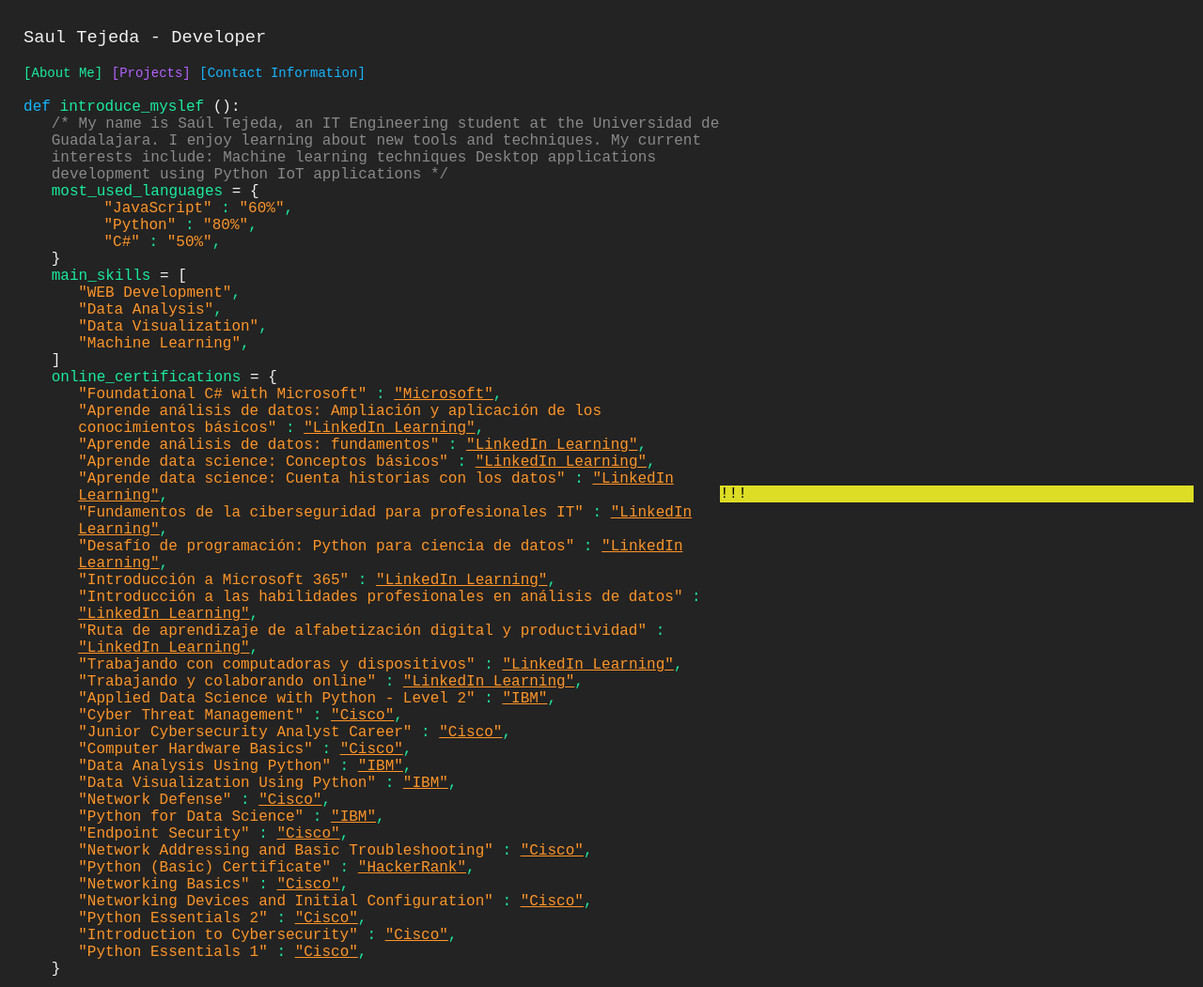
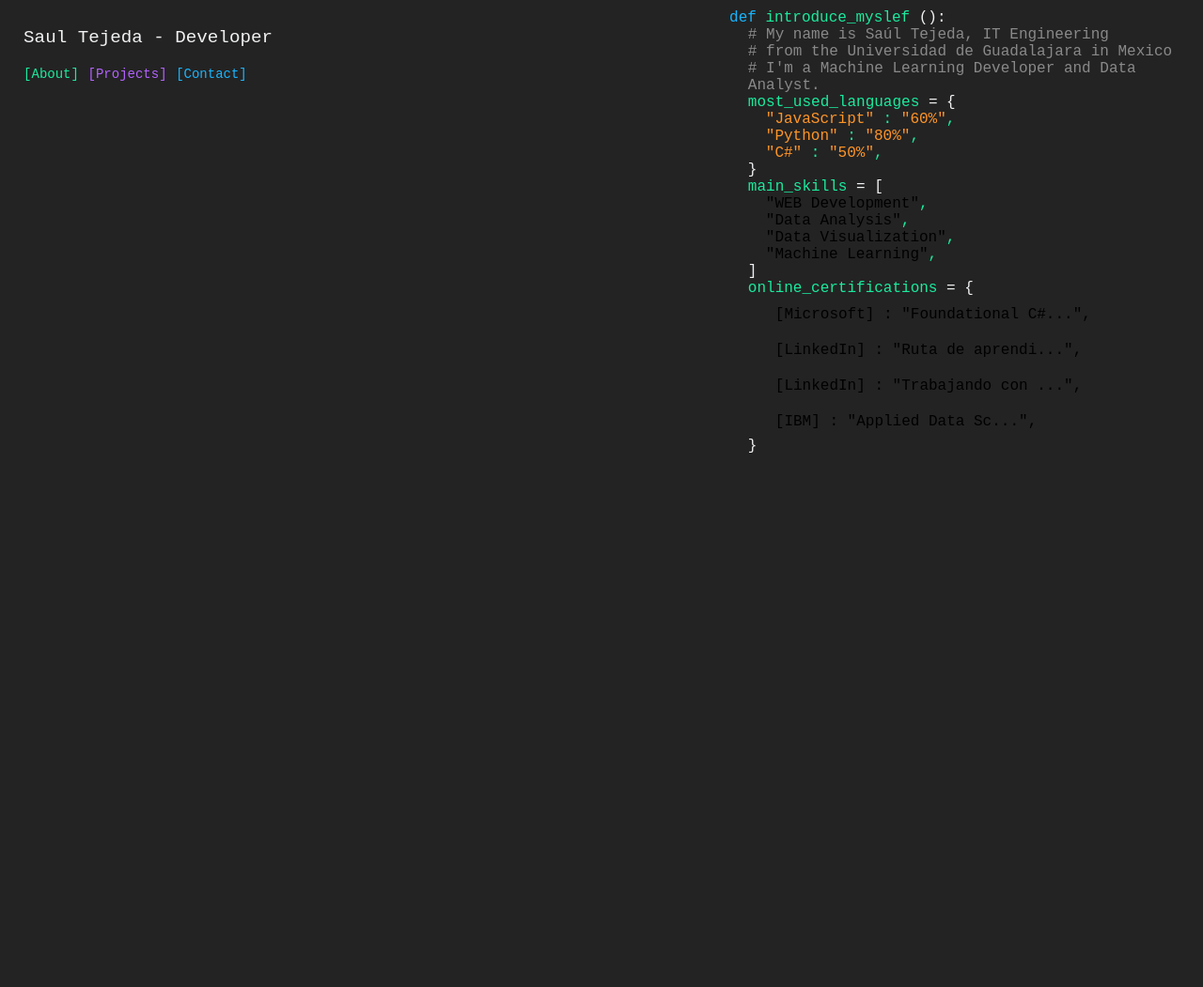
Before and after one commit to saulTejeda117/Portfolio-2023, a plain HTML site: page Portafolio2024/index.html in a window 1280 px wide. Shown: the whole page at 94% size. After the commit the page ends 800 px from the top, so only its background shows below. Drawn offline with nearby package versions, Linux system fonts and the light colour scheme.

Commit message:
typing animation

```diff
--- a/Portafolio2024/css/styles.css
+++ b/Portafolio2024/css/styles.css
@@ -5,8 +5,22 @@
 }
 .animation{
     width: 40%;
-    background-color: var(--yellow);
+    align-items: center;
 }
+
+/* Postion of the codes inside section */
+#certifications_list {
+    max-height: 150px;
+    overflow-y: auto;
+}
+#certifications_list::-webkit-scrollbar {
+    display: none;
+}
+
+#certificacionDiv{
+    padding: 10px;
+}
+
 
 body {
     --black: #232323;
@@ -35,9 +49,8 @@ body.invert {
 }
 
 body{
-    display: flex;
+     display: flex;
     justify-content: space-between;
-    align-items: center;
     user-select: none;
     background-color: var(--black);
     font-family: var(--font);
@@ -49,6 +62,7 @@ body{
 h1{
     font-weight: lighter;
     color: var(--white);
+    font-size: larger;
 }
 .nav_button{
     border: none;
--- a/Portafolio2024/index.html
+++ b/Portafolio2024/index.html
@@ -7,70 +7,66 @@
         <title>Saul Tejeda</title>
     </head>
     <body>
-        <div class="container"></div>
+
         <section class="information_section">
             <section class="first_identation">
-                <h1>Saul Tejeda - Developer</h1>
-                <span class="nav_button green"><a>[About Me]</a></span>
-                <span class="nav_button purple"><a>[Projects]</a></span>
-                <span class="nav_button blue"><a>[Contact Information]</a></span>
+                <h1 class="code_text">Saul Tejeda - Developer</h1>
+                <span class="code_text nav_button green"><a>[About]</a></span>
+                <span class="code_text nav_button purple"><a>[Projects]</a></span>
+                <span class="code_text nav_button blue"><a>[Contact]</a></span>
             </section>
-            <br>
+        </section>
+        <section class="animation">
             <section class="first_identation">
-                <span class="blue">def</span>
-                <span class="green">introduce_myslef</span>
-                <span class="white">():</span>
+                <span class="code_text blue">def</span>
+                <span class="code_text green">introduce_myslef</span>
+                <span class="code_text white">():</span>
 
                 <div class="second_identation">
-                    <span class="grey">
-                        /* My name is Saúl Tejeda, an IT Engineering student at the Universidad de Guadalajara.
-                        I enjoy learning about new tools and techniques. My current interests include:
-                        Machine learning techniques
-                        Desktop applications development using Python
-                        IoT applications */
-                    </span>
-
+                    <span class="code_text grey"># My name is Saúl Tejeda, IT Engineering</span>
+                    <br>
+                    <span class="code_text grey"># from the Universidad de Guadalajara in Mexico</span>
+                    <br>
+                    <span class="code_text grey"># I'm a Machine Learning Developer and Data Analyst.</span>
                     <!-- Most Used Languages Section -->
                     <div>
-                        <span class="green">most_used_languages</span>
-                        <span class="white">=</span>
-                        <span class="white">{</span>
-
-                        <div class="third_identation">
-                            <div class="third_identation" id="most_used_languages_list">
-                                <script src="javascript/most_used_languages.js"></script>
-                            </div>
+                        <span class="code_text green">most_used_languages</span>
+                        <span class="code_text white">=</span>
+                        <span class="code_text white">{</span>
+                        <div class="third_identation" id="most_used_languages_list">
+                            <script src="javascript/most_used_languages.js"></script>
                         </div>
                         <span class="white">}</span>
                     </div>
 
                     <!-- Main Skills Section -->
                     <div>
-                        <span class="green">main_skills</span>
-                        <span class="white">=</span>
-                        <span class="white">[</span>
-                        <div class="third_identation" id="main_skills_list">
+                        <span class="code_text green">main_skills</span>
+                        <span class="code_text white">=</span>
+                        <span class="code_text white">[</span>
+                        <div class=" third_identation" id="main_skills_list">
                             <script src="javascript/main_skills.js"></script>
                         </div>
-                        <span class="white">]</span>
+                        <span class="code_text white">]</span>
                     </div>
 
                     <!-- Online Certifications Section -->
                     <div>
-                        <span class="green">online_certifications</span>
-                        <span class="white">=</span>
-                        <span class="white">{</span>
+                        <span class="code_text green">online_certifications</span>
+                        <span class="code_text white">=</span>
+                        <span class="code_text white">{</span>
                         <div class="third_identation" id="certifications_list">
+                            <script src="https://code.jquery.com/jquery-3.6.4.min.js"></script>
                             <script src="javascript/certifications.js"></script>
                         </div>
-                        <span class="white">}</span>
+                        <span class="code_text white">}</span>
                     </div>
                 </div>
             </section>
+        </section>
 
-        </section>
-        <div class="animation">
-            <div> !!!</div>
-        </div>
+        <script src="https://code.jquery.com/jquery-3.6.4.min.js"></script>
+
+        <script src="javascript/animation_script.js"></script>
     </body>
 </html>
--- /dev/null
+++ b/Portafolio2024/javascript/animation_script.js
@@ -0,0 +1,42 @@
+$(document).ready(function () {
+    var theLetters = "a@b]c[%d*e+f-g)h&i\\j!k#l$m^n(o=pq {r}s3t2u1v0w9xyz";
+    var speed = 35;
+    var increment = 2;
+
+    $(".code_text").each(function () {
+      var $element = $(this);  // Guardar referencia al elemento actual
+      var spanText = $element.text();
+      var clen = spanText.length;
+      var si = 0;
+      var stri = 0;
+      var block = "";
+      var fixed = "";
+
+      (function rustle(i) {
+        setTimeout(function () {
+          if (--i) {
+            rustle(i);
+          }
+          nextFrame(i);
+          si = si + 1;
+        }, speed);
+      })(clen * increment + 1);
+
+      function nextFrame(pos) {
+        for (var i = 0; i < clen - stri; i++) {
+          var num = Math.floor(theLetters.length * Math.random());
+          var letter = theLetters.charAt(num);
+          block = block + letter;
+        }
+        if (si == (increment - 1)) {
+          stri++;
+        }
+        if (si == increment) {
+          fixed = fixed + spanText.charAt(stri - 1);
+          si = 0;
+        }
+        $element.html(fixed + block);  // Actualizar el contenido del elemento actual
+        block = "";
+      }
+    });
+  });
--- a/Portafolio2024/javascript/certifications.js
+++ b/Portafolio2024/javascript/certifications.js
@@ -1,7 +1,26 @@
-// script.js
-
 const certifications = 'json/certifications.json';
 const certifications_reader = new FileReader();
+
+function cut_names(certification_name){
+    if(certification_name.length >= 15){
+        certification_name = certification_name.substring(0, 15);
+        certification_name += "...";
+    }
+    else{
+        certification_name = certification_name;
+        certification_name += "...";
+    }
+
+    return certification_name;
+}
+
+function cut_company(certification_company){
+    if (certification_company.includes(" ")) {
+        certification_company = certification_company.substring(0, certification_company.indexOf(" "));
+    }
+    certification_company = certification_company.substring(0, 10);
+    return certification_company;
+}
 
 certifications_reader.onload = function (e) {
     const content = e.target.result;
@@ -15,28 +34,33 @@ certifications_reader.onload = function (e) {
     jsonData.forEach(certificacion => {
         // Crear un div contenedor para cada certificación
         const certificacionDiv = document.createElement('div');
+        certificacionDiv.classList.add('code_text');
+        certificacionDiv.id = 'certificacionDiv';
+
+        var shorter_certification = cut_names(certificacion.name);
+        var shorter_company = cut_company(certificacion.company);
 
         const nameSpan = document.createElement('span');
         nameSpan.classList.add('orange');
-        nameSpan.innerText = `"${certificacion.name}"`;
+        nameSpan.innerText = `"${shorter_certification}"`;
 
         const dots = document.createElement('span');
         dots.classList.add('green');
         dots.innerText = ` : `;
 
-
-        const companyspan = document.createElement('span');
-        companyspan.classList.add('orange');
-        companyspan.innerHTML = `<a class= "orange" href="${certificacion.link}" target="_blank">"${certificacion.company}"</a>`;
+        const linkspan = document.createElement('span');
+        linkspan.classList.add('orange');
+        linkspan.innerHTML = `<a class= "orange" href="${certificacion.link}" target="_blank">[${shorter_company}]</a>`;
 
         const comma = document.createElement('span');
         comma.classList.add('green');
         comma.innerText = `,`;
 
         // Agregar los spans al div contenedor de la certificación
+
+        certificacionDiv.appendChild(linkspan);
+        certificacionDiv.appendChild(dots);
         certificacionDiv.appendChild(nameSpan);
-        certificacionDiv.appendChild(dots);
-        certificacionDiv.appendChild(companyspan);
         certificacionDiv.appendChild(comma);
 
         // Agregar el div de la certificación al documento
--- a/Portafolio2024/javascript/main_skills.js
+++ b/Portafolio2024/javascript/main_skills.js
@@ -13,7 +13,7 @@ main_skills_reader.onload = function (e) {
         const main_skillDiv = document.createElement('div');
 
         const nameSpan = document.createElement('span');
-        nameSpan.classList.add('orange');
+        nameSpan.classList.add('code_text');
         nameSpan.innerText = `"${main_skill.name}"`;
 
         const comma = document.createElement('span');
--- a/Portafolio2024/javascript/most_used_languages.js
+++ b/Portafolio2024/javascript/most_used_languages.js
@@ -1,5 +1,6 @@
 const most_used_languages = 'json/most_used_languages.json';
 const most_used_languages_reader = new FileReader();
+
 
 most_used_languages_reader.onload = function (e) {
     const content = e.target.result;
--- a/Portafolio2024/json/certifications.json
+++ b/Portafolio2024/json/certifications.json
@@ -3,46 +3,6 @@
         "name": "Foundational C# with Microsoft",
         "company": "Microsoft",
         "link": "https://freecodecamp.org/certification/fccf7ac041e-5128-449a-86e2-cdfb3c5a2fc2/foundational-c-sharp-with-microsoft"
-    },
-    {
-        "name": "Aprende análisis de datos: Ampliación y aplicación de los conocimientos básicos",
-        "company": "LinkedIn Learning",
-        "link": "https://www.linkedin.com/learning/certificates/27c4c149fcc6634f8f495c33c31eb994c29b3dbb4a7fab8652f6dd9fca055ba2?lipi=urn%3Ali%3Apage%3Ad_flagship3_profile_view_base_certifications_details%3BHcrU8%2B7STEq128dwDOVVPw%3D%3D"
-    },
-    {
-        "name": "Aprende análisis de datos: fundamentos",
-        "company": "LinkedIn Learning",
-        "link": "https://www.linkedin.com/learning/certificates/3984eb2efe66dd0d258b8571c2564b820dc73950cde6c40168400ea54fa3c943?lipi=urn%3Ali%3Apage%3Ad_flagship3_profile_view_base_certifications_details%3BHcrU8%2B7STEq128dwDOVVPw%3D%3D"
-    },
-    {
-        "name": "Aprende data science: Conceptos básicos",
-        "company": "LinkedIn Learning",
-        "link": "https://www.linkedin.com/learning/certificates/0aecc0abb905c8e961c4a42e5050ecfadd50ea53d43cb821f28490dfaaab85c4?lipi=urn%3Ali%3Apage%3Ad_flagship3_profile_view_base_certifications_details%3BHcrU8%2B7STEq128dwDOVVPw%3D%3D"
-    },
-    {
-        "name": "Aprende data science: Cuenta historias con los datos",
-        "company": "LinkedIn Learning",
-        "link": "https://www.linkedin.com/learning/certificates/ca4f46a3dbbf83aeecae517689eed3d718a1bb6b118f9dcc722acc3130f72e63?lipi=urn%3Ali%3Apage%3Ad_flagship3_profile_view_base_certifications_details%3BEsa%2BYhieRBilwwOsgkYkpw%3D%3D"
-    },
-    {
-        "name": "Fundamentos de la ciberseguridad para profesionales IT",
-        "company": "LinkedIn Learning",
-        "link": "https://www.linkedin.com/learning/certificates/fce0320362d1591d09a5f9cfb7e9fa771191b05ae157c824a9a7aad8e3f0504b?lipi=urn%3Ali%3Apage%3Ad_flagship3_profile_view_base_certifications_details%3BEsa%2BYhieRBilwwOsgkYkpw%3D%3D"
-    },
-    {
-        "name": "Desafío de programación: Python para ciencia de datos",
-        "company": "LinkedIn Learning",
-        "link": "https://www.linkedin.com/learning/certificates/9a1da238bcd31dfe0a96cec2401412d805c3df1e3f6921d36922138aabcf04a6?lipi=urn%3Ali%3Apage%3Ad_flagship3_profile_view_base_certifications_details%3BEsa%2BYhieRBilwwOsgkYkpw%3D%3D"
-    },
-    {
-        "name": "Introducción a Microsoft 365",
-        "company": "LinkedIn Learning",
-        "link": "https://www.linkedin.com/learning/certificates/3b72f74dfcc755ba7c8c92e43f18515b64b3e9cb8a61be70237bb7382e2ed1c8?lipi=urn%3Ali%3Apage%3Ad_flagship3_profile_view_base_certifications_details%3BEsa%2BYhieRBilwwOsgkYkpw%3D%3D"
-    },
-    {
-        "name": "Introducción a las habilidades profesionales en análisis de datos",
-        "company": "LinkedIn Learning",
-        "link": "https://www.linkedin.com/learning/certificates/e133b338a7dbf7b215f6b3f852cb86ef3f9c48c057e94dc6542d95e1f6e8fb99?lipi=urn%3Ali%3Apage%3Ad_flagship3_profile_view_base_certifications_details%3BEsa%2BYhieRBilwwOsgkYkpw%3D%3D"
     },
     {
         "name": "Ruta de aprendizaje de alfabetización digital y productividad",
@@ -55,14 +15,14 @@
         "link": "https://www.linkedin.com/learning/certificates/bda1c3ccf19455234f302fd3d4172704e7e2f41c2cad0e14dd97147b2d099c8c?lipi=urn%3Ali%3Apage%3Ad_flagship3_profile_view_base_certifications_details%3BEsa%2BYhieRBilwwOsgkYkpw%3D%3D"
     },
     {
-        "name": "Trabajando y colaborando online",
-        "company": "LinkedIn Learning",
-        "link": "https://www.linkedin.com/learning/certificates/ebe059c8fa4af027cc68b0ab737b8fd01e2396e87d8097f08ed65856daf4c023?lipi=urn%3Ali%3Apage%3Ad_flagship3_profile_view_base_certifications_details%3BEsa%2BYhieRBilwwOsgkYkpw%3D%3D"
-    },
-    {
         "name": "Applied Data Science with Python - Level 2",
         "company": "IBM",
         "link": "https://www.credly.com/badges/18cf149d-954c-4911-945e-7a57edf64f2e/linked_in_profile"
+    },
+    {
+        "name": "Aprende análisis de datos: Ampliación y aplicación de los conocimientos básicos",
+        "company": "LinkedIn Learning",
+        "link": "https://www.linkedin.com/learning/certificates/27c4c149fcc6634f8f495c33c31eb994c29b3dbb4a7fab8652f6dd9fca055ba2?lipi=urn%3Ali%3Apage%3Ad_flagship3_profile_view_base_certifications_details%3BHcrU8%2B7STEq128dwDOVVPw%3D%3D"
     },
     {
         "name": "Cyber Threat Management",
@@ -70,9 +30,19 @@
         "link": "https://www.credly.com/badges/d79c2197-b4e1-4639-bac2-753073de9d93/linked_in_profile"
     },
     {
+        "name": "Trabajando y colaborando online",
+        "company": "LinkedIn Learning",
+        "link": "https://www.linkedin.com/learning/certificates/ebe059c8fa4af027cc68b0ab737b8fd01e2396e87d8097f08ed65856daf4c023?lipi=urn%3Ali%3Apage%3Ad_flagship3_profile_view_base_certifications_details%3BEsa%2BYhieRBilwwOsgkYkpw%3D%3D"
+    },
+    {
         "name": "Junior Cybersecurity Analyst Career",
         "company": "Cisco",
         "link": "https://www.credly.com/badges/298cbed6-35d7-4704-b877-b41bd93580f7/linked_in?t=rt89fr"
+    },
+    {
+        "name": "Aprende análisis de datos: fundamentos",
+        "company": "LinkedIn Learning",
+        "link": "https://www.linkedin.com/learning/certificates/3984eb2efe66dd0d258b8571c2564b820dc73950cde6c40168400ea54fa3c943?lipi=urn%3Ali%3Apage%3Ad_flagship3_profile_view_base_certifications_details%3BHcrU8%2B7STEq128dwDOVVPw%3D%3D"
     },
     {
         "name": "Computer Hardware Basics",
@@ -85,9 +55,24 @@
         "link": "https://www.credly.com/badges/73f76d16-3796-4006-983e-e924e8955e6f/linked_in_profile"
     },
     {
+        "name": "Aprende data science: Conceptos básicos",
+        "company": "LinkedIn Learning",
+        "link": "https://www.linkedin.com/learning/certificates/0aecc0abb905c8e961c4a42e5050ecfadd50ea53d43cb821f28490dfaaab85c4?lipi=urn%3Ali%3Apage%3Ad_flagship3_profile_view_base_certifications_details%3BHcrU8%2B7STEq128dwDOVVPw%3D%3D"
+    },
+    {
         "name": "Data Visualization Using Python",
         "company": "IBM",
         "link": "https://www.credly.com/badges/2dc5a5eb-3af8-417c-9a12-baf468fc304a/linked_in_profile"
+    },
+    {
+        "name": "Introducción a Microsoft 365",
+        "company": "LinkedIn Learning",
+        "link": "https://www.linkedin.com/learning/certificates/3b72f74dfcc755ba7c8c92e43f18515b64b3e9cb8a61be70237bb7382e2ed1c8?lipi=urn%3Ali%3Apage%3Ad_flagship3_profile_view_base_certifications_details%3BEsa%2BYhieRBilwwOsgkYkpw%3D%3D"
+    },
+    {
+        "name": "Introducción a las habilidades profesionales en análisis de datos",
+        "company": "LinkedIn Learning",
+        "link": "https://www.linkedin.com/learning/certificates/e133b338a7dbf7b215f6b3f852cb86ef3f9c48c057e94dc6542d95e1f6e8fb99?lipi=urn%3Ali%3Apage%3Ad_flagship3_profile_view_base_certifications_details%3BEsa%2BYhieRBilwwOsgkYkpw%3D%3D"
     },
     {
         "name": "Network Defense",
@@ -125,9 +110,19 @@
         "link": "https://www.credly.com/badges/ca2fa593-c56b-4f7d-a16f-5b7fdb32c21f/linked_in_profile"
     },
     {
+        "name": "Aprende data science: Cuenta historias con los datos",
+        "company": "LinkedIn Learning",
+        "link": "https://www.linkedin.com/learning/certificates/ca4f46a3dbbf83aeecae517689eed3d718a1bb6b118f9dcc722acc3130f72e63?lipi=urn%3Ali%3Apage%3Ad_flagship3_profile_view_base_certifications_details%3BEsa%2BYhieRBilwwOsgkYkpw%3D%3D"
+    },
+    {
         "name": "Python Essentials 2",
         "company": "Cisco",
         "link": "https://www.credly.com/badges/cfc3cbc8-ba59-4e03-8b13-6b935b0fb8f9/linked_in_profile"
+    },
+    {
+        "name": "Fundamentos de la ciberseguridad para profesionales IT",
+        "company": "LinkedIn Learning",
+        "link": "https://www.linkedin.com/learning/certificates/fce0320362d1591d09a5f9cfb7e9fa771191b05ae157c824a9a7aad8e3f0504b?lipi=urn%3Ali%3Apage%3Ad_flagship3_profile_view_base_certifications_details%3BEsa%2BYhieRBilwwOsgkYkpw%3D%3D"
     },
     {
         "name": "Introduction to Cybersecurity",
@@ -135,6 +130,11 @@
         "link": "https://www.credly.com/badges/ba145839-1941-41a6-a664-fabac4366f81/linked_in_profile"
     },
     {
+        "name": "Desafío de programación: Python para ciencia de datos",
+        "company": "LinkedIn Learning",
+        "link": "https://www.linkedin.com/learning/certificates/9a1da238bcd31dfe0a96cec2401412d805c3df1e3f6921d36922138aabcf04a6?lipi=urn%3Ali%3Apage%3Ad_flagship3_profile_view_base_certifications_details%3BEsa%2BYhieRBilwwOsgkYkpw%3D%3D"
+    },
+    {
         "name": "Python Essentials 1",
         "company": "Cisco",
         "link": "https://www.credly.com/badges/62fd21dd-715e-47c2-9034-b824b7c720b6/linked_in_profile"
```
